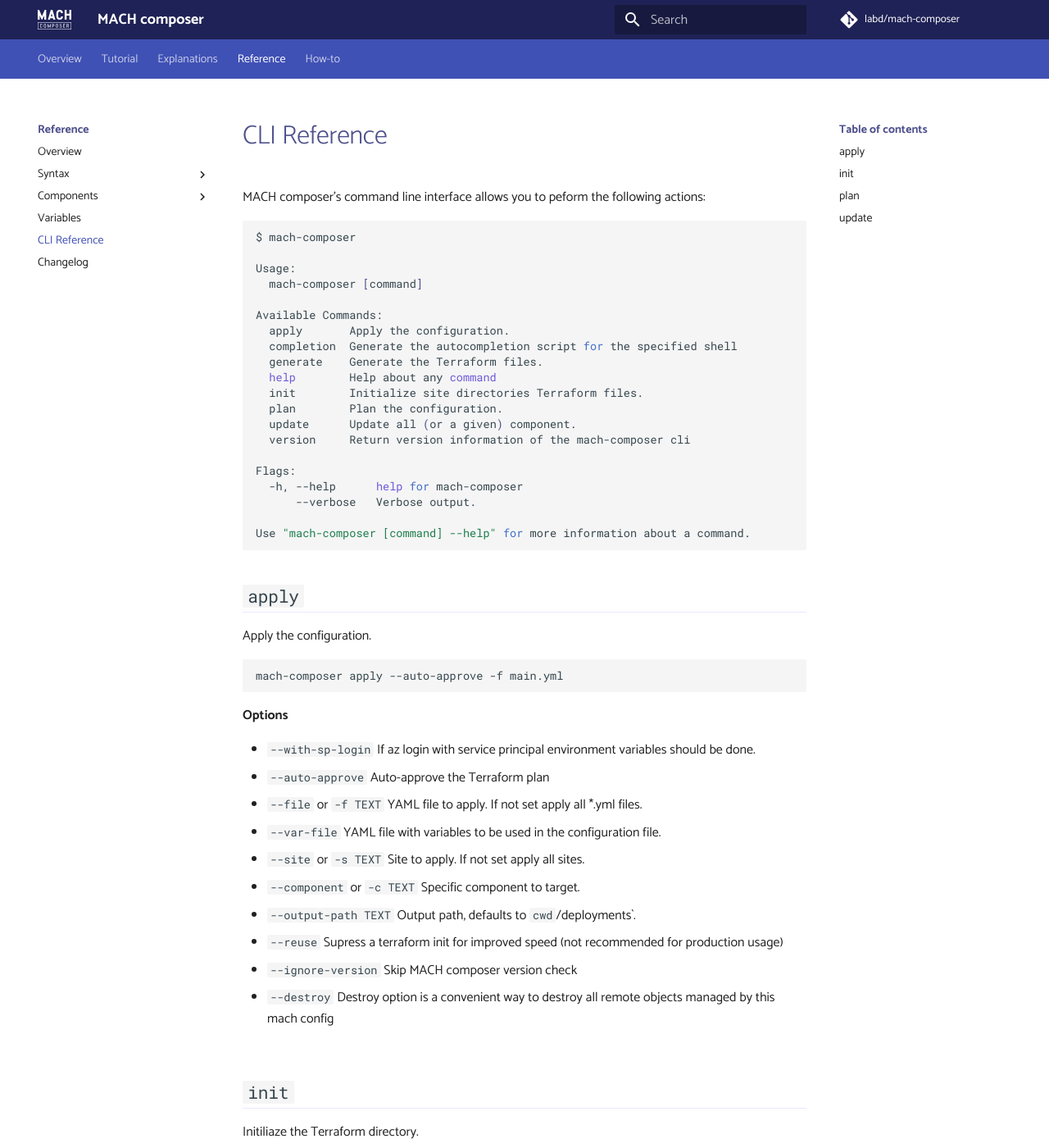
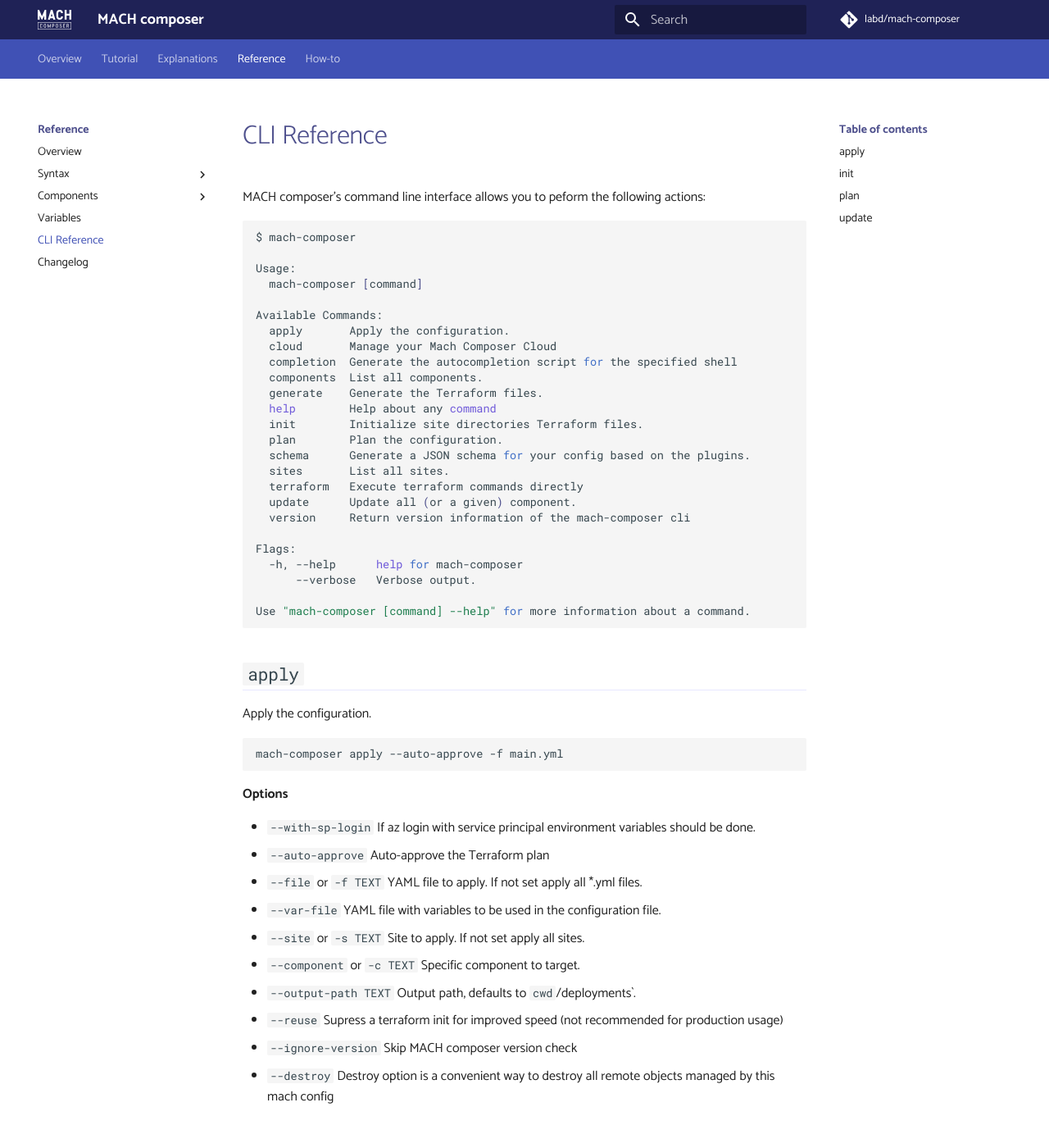
Before and after one commit to mach-composer/mach-composer-cli, an MkDocs documentation site: the page built from docs/src/reference/cli.md, in a window 1280 px wide and 1400 px high. Shown: the whole window at 82% size. Built offline with MkDocs 1.6.1 and Material for MkDocs 9.7.7, drawn with Linux system fonts in a browser that asks for light colours; a script that is not in the unit is left out; comment, search, counter and statistics services are not loaded.

Commit message:
Update cli docs

````diff
--- a/docs/src/reference/cli.md
+++ b/docs/src/reference/cli.md
@@ -11,11 +11,16 @@
 
 Available Commands:
   apply       Apply the configuration.
+  cloud       Manage your Mach Composer Cloud
   completion  Generate the autocompletion script for the specified shell
+  components  List all components.
   generate    Generate the Terraform files.
   help        Help about any command
   init        Initialize site directories Terraform files.
   plan        Plan the configuration.
+  schema      Generate a JSON schema for your config based on the plugins.
+  sites       List all sites.
+  terraform   Execute terraform commands directly
   update      Update all (or a given) component.
   version     Return version information of the mach-composer cli
 
@@ -54,7 +59,7 @@
 Initiliaze the Terraform directory.
 
 ```bash
-mach-composer init -f main.yml
+mach-composer terraform init -f main.yml
 ```
 
 **Options**
````
Also changed, not shown: README.md.
